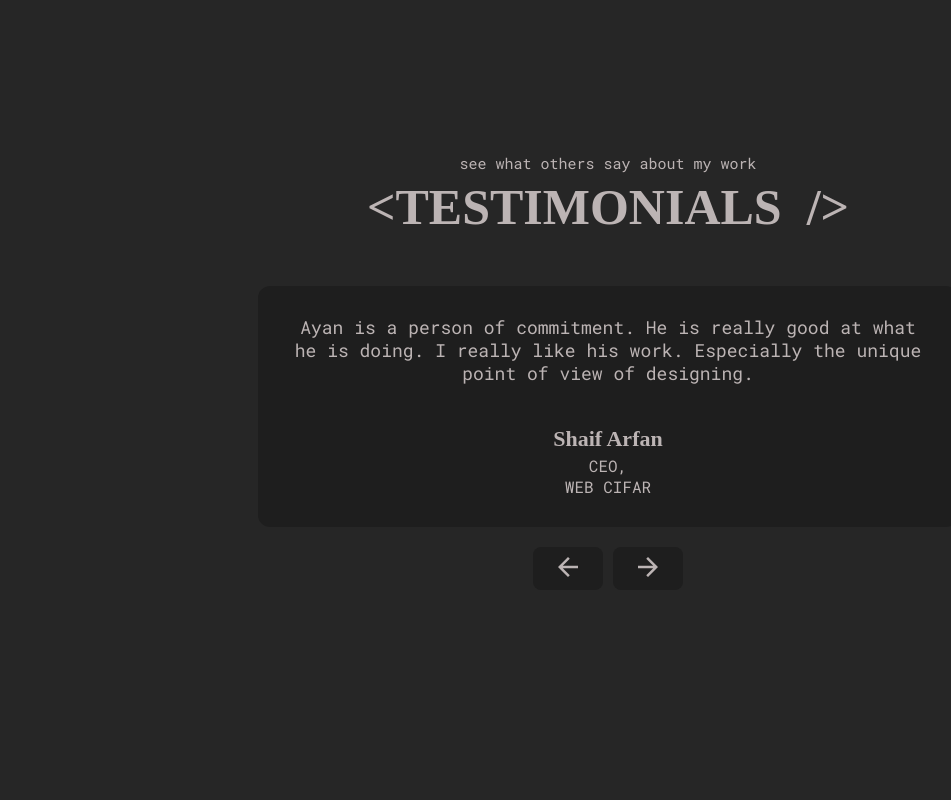
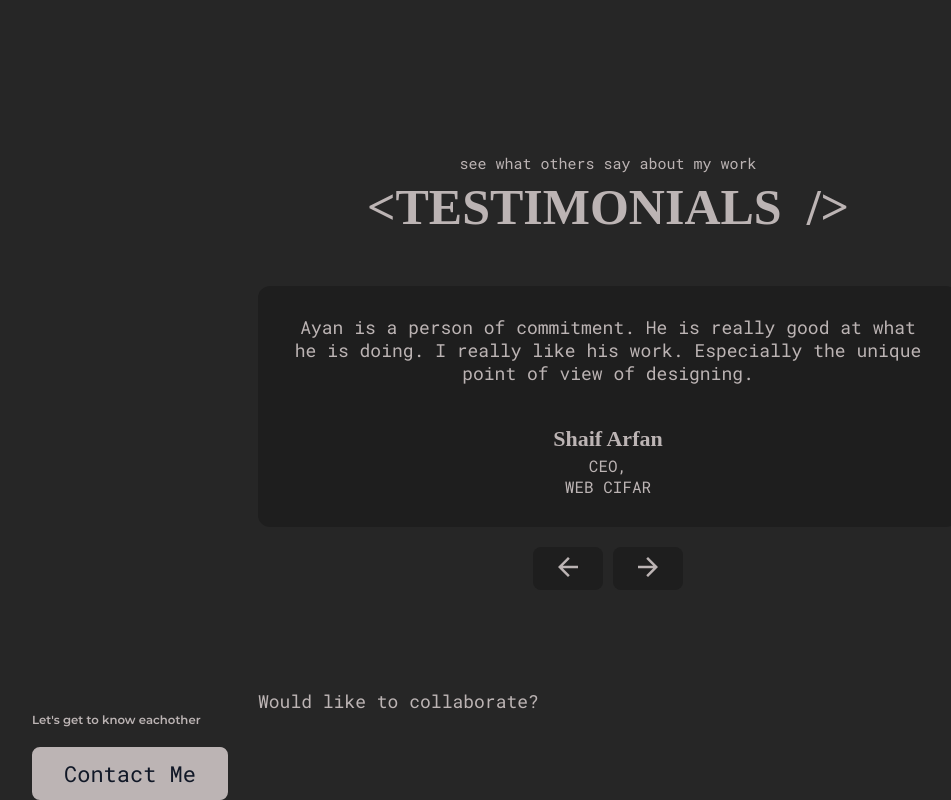
Before and after one commit to nerdyspook/nerdyspook-react-portfolio, a React (Create React App) app: page / in a window 1280 px wide. Shown: the part 3210-4010 px from the top of the page, without its empty margins (32-983 px from the left). Before the commit the page ends 3900 px from the top, so only its background shows below. Built offline with nearby package versions, Linux system fonts and the light colour scheme; a web font is replaced by a local one.

Commit message:
Contact Banner added

```diff
--- /dev/null
+++ b/src/components/ContactBanner.jsx
@@ -0,0 +1,19 @@
+import React from 'react';
+import Ptext from './Ptext';
+import Button from './Button';
+
+export default function ContactBanner() {
+  return (
+    <div>
+      <div className="container">
+        <div className="contactBanner__wrapper">
+          <Ptext light>Would like to collaborate?</Ptext>
+          <h3 className="contactBanner__heading">
+            Let's get to know eachother
+          </h3>
+          <Button btnText="Contact Me" btnLink="/contact" />
+        </div>
+      </div>
+    </div>
+  );
+}
--- a/src/pages/Home.jsx
+++ b/src/pages/Home.jsx
@@ -1,6 +1,7 @@
 import React from 'react';
 
 import AboutSection from '../components/AboutSection';
+import ContactBanner from '../components/ContactBanner';
 import HeroSection from '../components/HeroSection';
 import ProjectsSection from '../components/ProjectsSection';
 import ServicesSection from '../components/ServicesSection';
@@ -14,6 +15,7 @@ export default function home() {
       <ServicesSection />
       <ProjectsSection />
       <TestimonialsSection />
+      <ContactBanner />
     </div>
   );
 }
```
